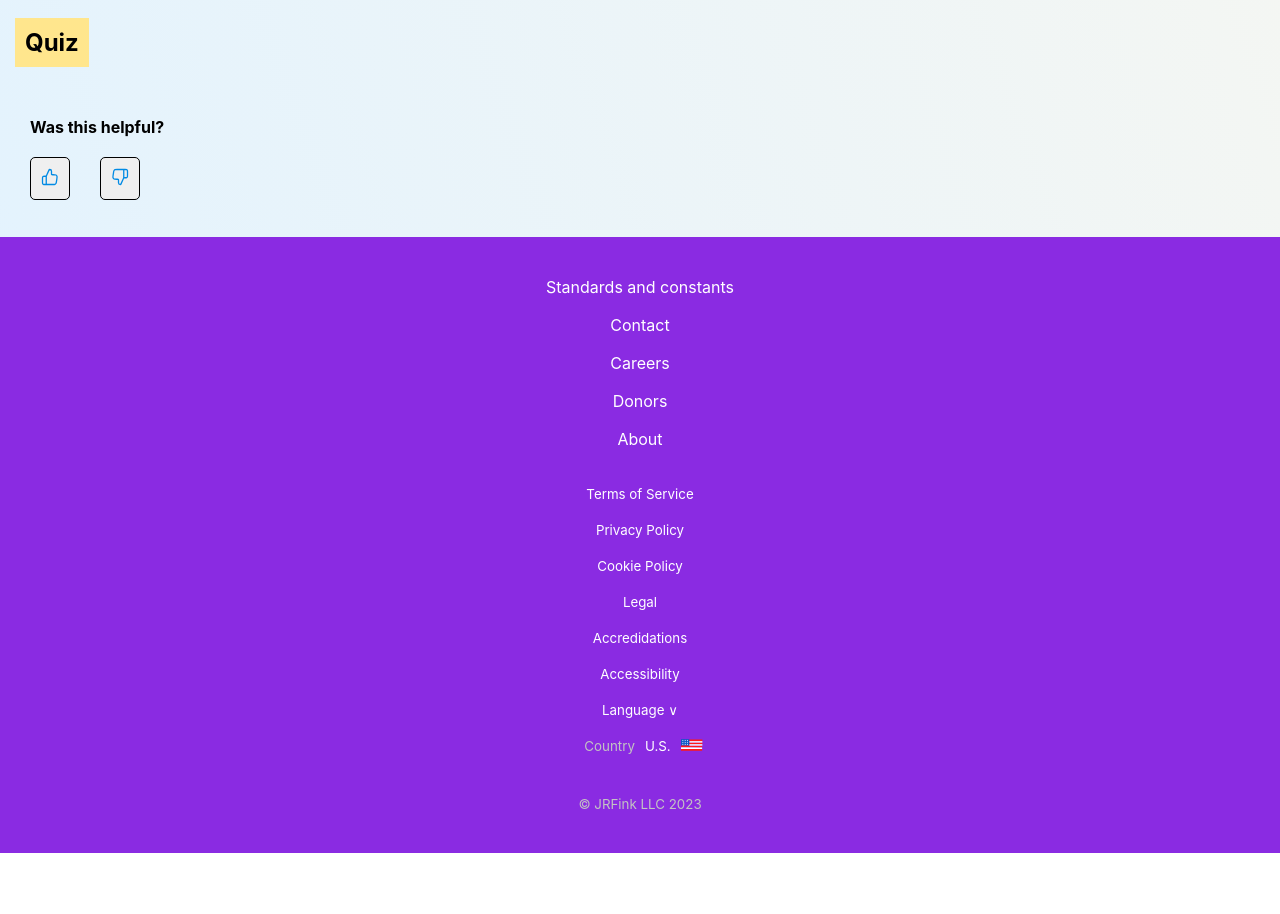
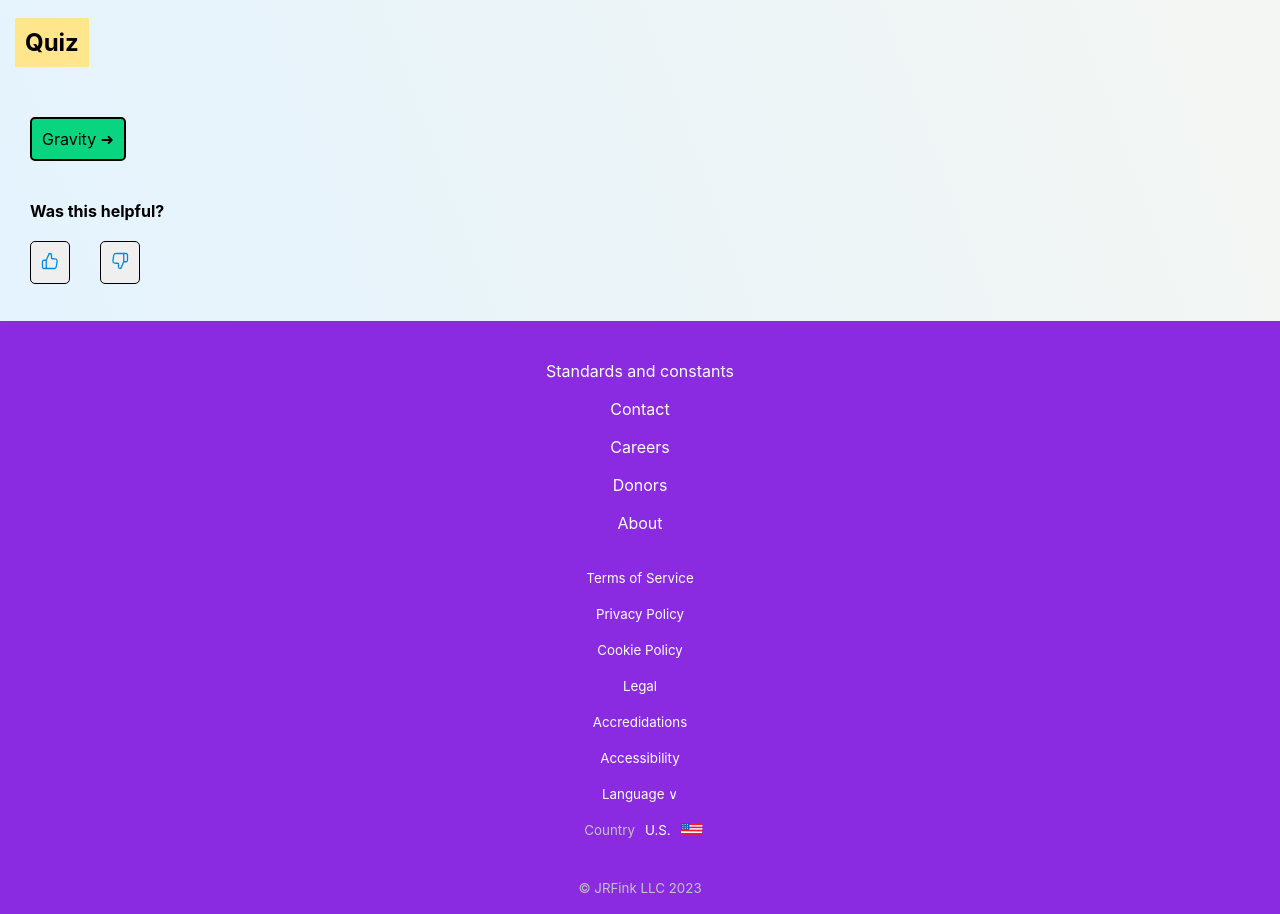
Before and after one commit to JRFink/jrfphyspagesnew, a Next.js app: page /education/gp1/taylor in a window 1280 px wide. Shown: the part 2575-3489 px from the top of the page. Before the commit the page ends 3428 px from the top, so only its background shows below. Built offline with nearby package versions, Linux system fonts and the light colour scheme.

Commit message:
Update index.tsx

```diff
--- a/pages/education/gp1/taylor/index.tsx
+++ b/pages/education/gp1/taylor/index.tsx
@@ -59,7 +59,10 @@ const Taylor = () => {
             <br></br>
             <OnedmQz />
             <br />
-            <Helpful />
+            <br />
+            <Link href="/education/gp1/g" className={style.backtoLink}>Gravity &#10140;</Link>
+             <br />
+             <br />            <Helpful />
         </>
     );
 }
```
